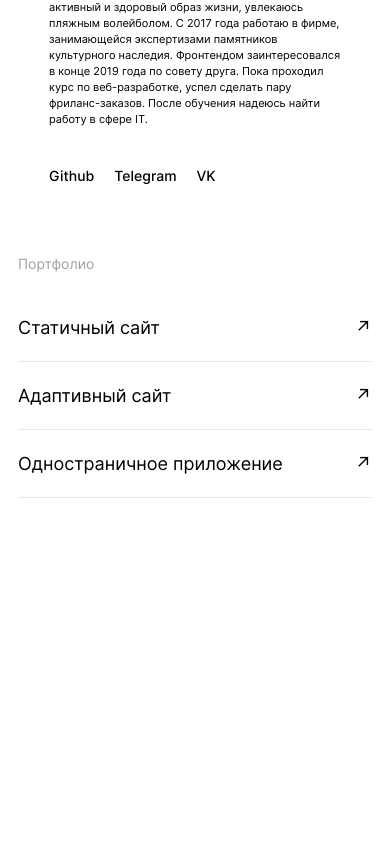
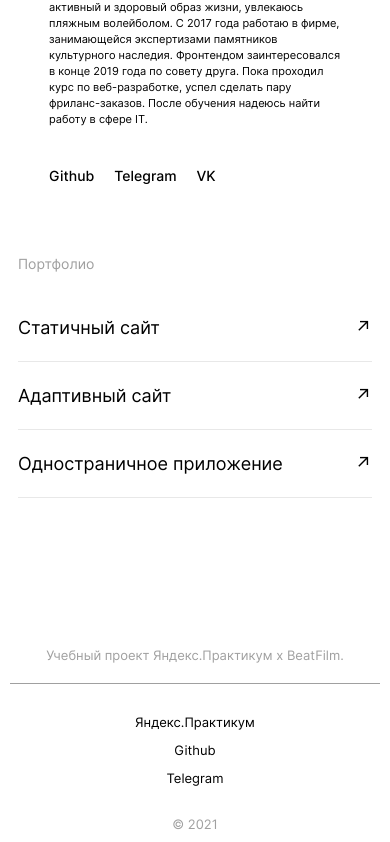
Before and after one commit to SiroBg/movies-explorer-frontend, a React (Create React App) app: page / in a window 390 px wide. Shown: the part 2633-3475 px from the top of the page. Before the commit the page ends 3201 px from the top, so only its background shows below. Built offline with nearby package versions, Linux system fonts and the light colour scheme.

Commit message:
feat: сверстать футер

```diff
--- a/src/components/AboutMe/AboutMe.js
+++ b/src/components/AboutMe/AboutMe.js
@@ -21,25 +21,28 @@ function AboutMe() {
           </p>
           <ul className="about-me__socials-list">
             <li className="about-me__socials-item">
-              <Link
-                to="https://github.com/SiroBg"
+              <a
+                href="https://github.com/SiroBg"
                 className="about-me__social-link"
               >
                 Github
-              </Link>
+              </a>
             </li>
             <li className="about-me__socials-item">
-              <Link to="t.me/BorisGlinskiy" className="about-me__social-link">
+              <a
+                href="https://t.me/BorisGlinskiy"
+                className="about-me__social-link"
+              >
                 Telegram
-              </Link>
+              </a>
             </li>
             <li className="about-me__socials-item">
-              <Link
-                to="https://vk.com/id474318817"
+              <a
+                href="https://vk.com/id474318817"
                 className="about-me__social-link"
               >
                 VK
-              </Link>
+              </a>
             </li>
           </ul>
         </div>
--- a/src/components/Footer/Footer.css
+++ b/src/components/Footer/Footer.css
@@ -0,0 +1,96 @@
+.footer {
+  display: grid;
+  grid-template-columns: 1fr 1fr;
+  grid-template-areas:
+    'collab collab'
+    'date socials';
+  row-gap: 20px;
+  max-width: 1140px;
+  margin: 0 auto;
+  padding: 79px 70px 20px;
+  font-size: 13px;
+  font-weight: 400;
+  line-height: 16px;
+}
+
+.footer__collab {
+  grid-area: collab;
+  margin: 0;
+  padding-bottom: 20px;
+  text-align: center;
+  color: #a0a0a0;
+  border-bottom: 1px solid #a0a0a0;
+}
+
+.footer__date {
+  grid-area: date;
+  margin: 0;
+}
+
+.footer__socials-list {
+  grid-area: socials;
+  justify-self: end;
+  display: flex;
+  margin: 0;
+  padding: 0;
+  list-style: none;
+}
+
+.footer__socials-item {
+  margin-right: 20px;
+}
+
+.footer__socials-item:last-of-type {
+  margin-right: 0;
+}
+
+.footer__socials-link {
+  text-decoration: none;
+  color: #000;
+}
+
+.footer__socials-link:hover {
+  opacity: 0.6;
+}
+
+.footer__socials-link:active {
+  opacity: 0.8;
+}
+
+@media all and (max-width: 1279px) {
+  .footer {
+    padding: 79px 30px 20px;
+  }
+}
+
+@media all and (max-width: 767px) {
+  .footer {
+    grid-template-columns: 1fr;
+    grid-template-areas:
+      'collab'
+      'socials'
+      'date';
+    row-gap: 30px;
+    padding: 79px 10px 10px;
+  }
+
+  .footer__date {
+    text-align: center;
+    color: #a0a0a0;
+  }
+
+  .footer__socials-list {
+    justify-self: center;
+    flex-direction: column;
+    align-items: center;
+  }
+
+  .footer__socials-item {
+    margin-right: 0;
+    margin-bottom: 12px;
+  }
+
+  .footer__socials-item:last-of-type {
+    margin-bottom: 0;
+  }
+}
--- a/src/components/Footer/Footer.js
+++ b/src/components/Footer/Footer.js
@@ -0,0 +1,32 @@
+function Footer() {
+  return (
+    <footer className="footer">
+      <p className="footer__collab">
+        Учебный проект Яндекс.Практикум х BeatFilm.
+      </p>
+      <p className="footer__date">&copy; {new Date().getFullYear()}</p>
+      <ul className="footer__socials-list">
+        <li className="footer__socials-item">
+          <a
+            href="https://praktikum.yandex.ru"
+            className="footer__socials-link"
+          >
+            Яндекс.Практикум
+          </a>
+        </li>
+        <li className="footer__socials-item">
+          <a href="https://github.com/SiroBg" className="footer__socials-link">
+            Github
+          </a>
+        </li>
+        <li className="footer__socials-item">
+          <a href="https://t.me/BorisGlinskiy" className="footer__socials-link">
+            Telegram
+          </a>
+        </li>
+      </ul>
+    </footer>
+  );
+}
+
+export default Footer;
--- a/src/components/Main/Main.js
+++ b/src/components/Main/Main.js
@@ -3,6 +3,7 @@ import Promo from '../Promo/Promo';
 import AboutProject from '../AboutProject/AboutProject';
 import Techs from '../Techs/Techs';
 import AboutMe from '../AboutMe/AboutMe';
+import Footer from '../Footer/Footer';
 
 function Main() {
   return (
@@ -14,6 +15,7 @@ function Main() {
         <Techs />
         <AboutMe />
       </main>
+      <Footer />
     </>
   );
 }
--- a/src/index.css
+++ b/src/index.css
@@ -12,3 +12,4 @@
 @import url(./components/Techs/Techs.css);
 @import url(./components/AboutMe/AboutMe.css);
 @import url(./components/Portfolio/Portfolio.css);
+@import url(./components/Footer/Footer.css);
```
